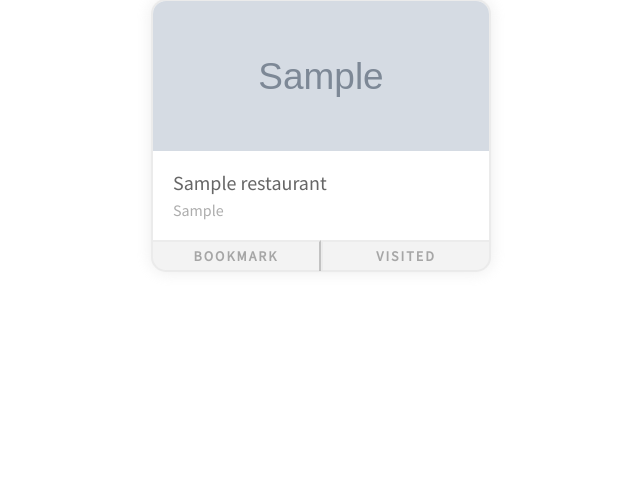
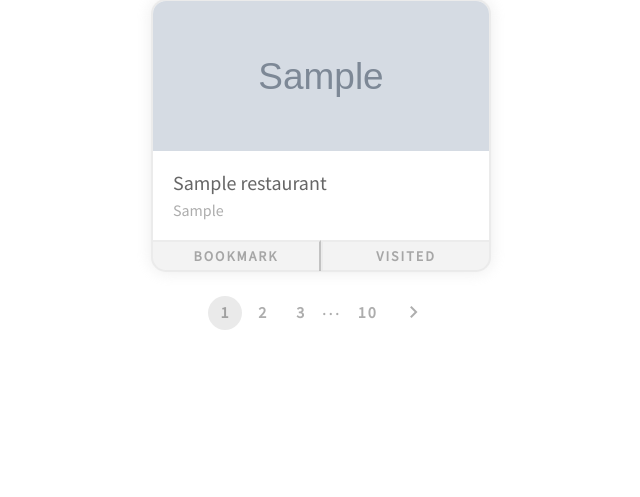
Before and after one commit to andrewzulaybar/yelp-restaurants, a Django app: template bookmark/templates/bookmark/home.html in a window 1280 px wide. Shown: the part 86-583 px from the top of the page, without its empty margins (319-959 px from the left). Run offline with Django 3.2, Linux system fonts and the light colour scheme; tables that the repository leaves empty hold one stand-in row (values such as "Sample post"); the template is opened without the code that fills it: values that come from a table or form of the project are taken from there, most other values are stand-ins (such as "Sample title", 1, 10 or a date in 2020); grey boxes marked "Sample" are stand-in pictures; parts of the project's set-up code (start-up, migrations or seed data) failed here and were passed over; some libraries are stand-ins or nearby versions.

Commit message:
Added pagination for home page.

```diff
--- a/bookmark/static/bookmark/main.css
+++ b/bookmark/static/bookmark/main.css
@@ -153,6 +153,51 @@ main {
     border-radius: 0px 0px 13px 13px;
 }
 
+/* pagination card */
+#pagination.card {
+    border-width: 0px;
+    box-shadow: none;
+    height: auto;
+}
+
+/* pagination buttons */
+#pagination .btn {
+    background: transparent;
+    border-width: 0px;
+    border-radius: 30px;
+    color: rgba(51, 51, 51, 0.40);
+    font-size: 16px;
+    font-weight: 600;
+    letter-spacing: 2px;
+    line-height: 20px;
+    margin: 0px 2px 0px 2px;
+}
+
+/* active state and hover on pagination buttons */
+#pagination .btn.active,
+#pagination .btn:hover {
+    background: rgba(51, 51, 51, 0.10);
+}
+
+/* pagination ellipses */
+#pagination .ellipsis {
+    color: rgba(51, 51, 51, 0.40);
+    font-size: 14px;
+    font-weight: 600;
+    letter-spacing: 3px;
+    line-height: 20px;
+    margin: 0px 2px 0px 2px;
+}
+
+/* pagination end buttons */
+#pagination .end-button,
+#pagination .end-button:hover {
+    background: transparent;
+    font-size: 16px;
+    border-radius: 20px;
+    line-height: 16px;
+}
+
 /***** bookmarks sidebar *****/
 
 /* sidebar header */
--- a/bookmark/templates/bookmark/home.html
+++ b/bookmark/templates/bookmark/home.html
@@ -92,4 +92,39 @@
             {% endblock footer %}
         </div>
     {% endfor %}
+    {% block pagination %}
+        <div class="card mb-3" id="pagination">
+            <div class="row justify-content-center p-1">
+                {% if page != 1 %}
+                    <a class="btn end-button align-self-center p-2" href="?page={{ page|add:'-1' }}">
+                        <i class="material-icons">keyboard_arrow_left</i>
+                    </a>
+                {% endif %}
+                {% if page != 1 and page != 2  %}
+                    <a class="btn my-1" href="{% url 'home' %}"> 1 </a>
+                    <div class="ellipsis my-1 py-1 px-0">...</div>
+                {% endif%}
+                {% for i in i|rjust:10 %}
+                    {% if page == forloop.counter %}
+                        <a class="btn active my-1" href="?page={{ forloop.counter }}">{{ forloop.counter }}</a>
+                    {% elif page == 1 and forloop.counter < page|add:'3' %}
+                        <a class="btn my-1" href="?page={{ forloop.counter }}">{{ forloop.counter }}</a>
+                    {% elif page == 10 and forloop.counter > page|add:'-3' %}
+                        <a class="btn my-1" href="?page={{ forloop.counter }}">{{ forloop.counter }}</a>
+                    {% elif page != 1 and forloop.counter > page|add:'-2' and forloop.counter < page|add:'2' %}
+                        <a class="btn my-1" href="?page={{ forloop.counter }}">{{ forloop.counter }}</a>
+                    {% endif %}
+                {% endfor %}
+                {% if page != 9 and page != 10 %}
+                    <div class="ellipsis my-1 py-1 px-0">...</div>
+                    <a class="btn my-1" href="?page=10"> 10 </a>
+                {% endif %}
+                {% if page != 10 %}
+                    <a class="btn end-button align-self-center p-2" href="?page={{ page|add:'1' }}">
+                        <i class="material-icons">keyboard_arrow_right</i>
+                    </a>
+                {% endif %}
+            </div>
+        </div>
+    {% endblock pagination %}
 {% endblock content %}
```
Also changed, not shown: bookmark/views/home.py (+11 -2 lines).
